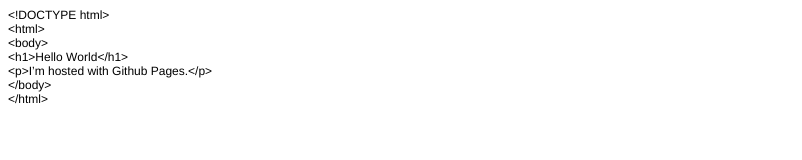
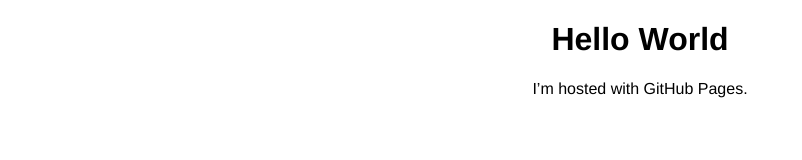
Before and after one commit to priyalT/priyalt.github.io, a plain HTML site: page index.html in a window 1280 px wide. Shown: the whole page, without its empty margins (0-802 px from the left). Drawn offline with Linux system fonts and the light colour scheme.

Commit message:
Update index.html

```diff
--- a/index.html
+++ b/index.html
@@ -1,23 +1,19 @@
-<!DOCTYPE html PUBLIC "-//W3C//DTD HTML 4.01//EN" "http://www.w3.org/TR/html4/strict.dtd">
-<html>
+<!DOCTYPE html>
+<html lang="en">
 <head>
-  <meta http-equiv="Content-Type" content="text/html; charset=utf-8">
-  <meta http-equiv="Content-Style-Type" content="text/css">
-  <title></title>
-  <meta name="Generator" content="Cocoa HTML Writer">
-  <meta name="CocoaVersion" content="2487.6">
-  <style type="text/css">
-    p.p1 {margin: 0.0px 0.0px 0.0px 0.0px; font: 12.0px Helvetica; -webkit-text-stroke: #000000}
-    span.s1 {font-kerning: none}
+  <meta charset="UTF-8">
+  <meta name="viewport" content="width=device-width, initial-scale=1.0">
+  <title>My GitHub Pages Site</title>
+  <style>
+    body {
+      font-family: Helvetica, sans-serif;
+      text-align: center;
+      margin: 20px;
+    }
   </style>
 </head>
 <body>
-<p class="p1"><span class="s1">&lt;!DOCTYPE html&gt;</span></p>
-<p class="p1"><span class="s1">&lt;html&gt;</span></p>
-<p class="p1"><span class="s1">&lt;body&gt;</span></p>
-<p class="p1"><span class="s1">&lt;h1&gt;Hello World&lt;/h1&gt;</span></p>
-<p class="p1"><span class="s1">&lt;p&gt;I’m hosted with Github Pages.&lt;/p&gt;</span></p>
-<p class="p1"><span class="s1">&lt;/body&gt;</span></p>
-<p class="p1"><span class="s1">&lt;/html&gt;</span></p>
+  <h1>Hello World</h1>
+  <p>I’m hosted with GitHub Pages.</p>
 </body>
 </html>
```
